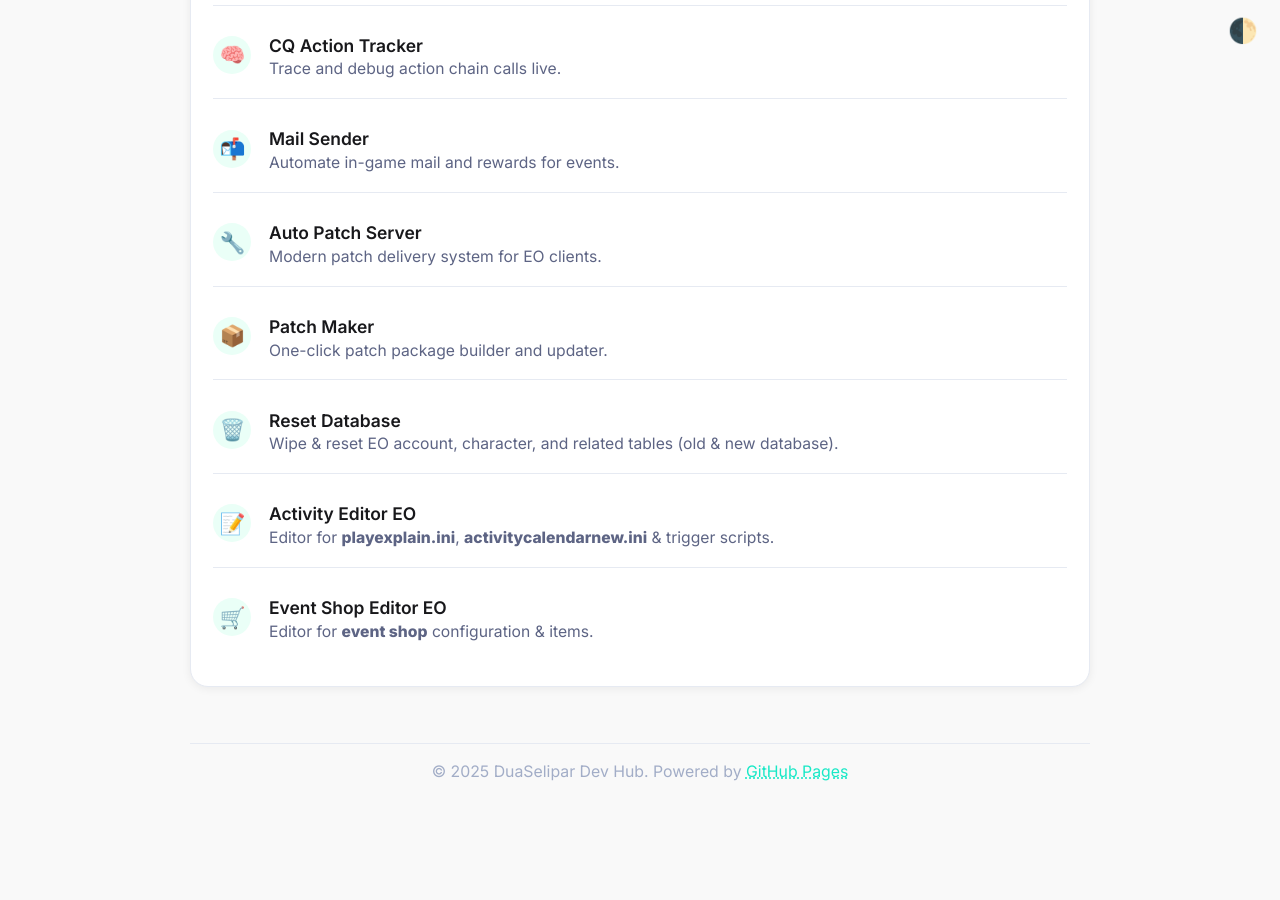
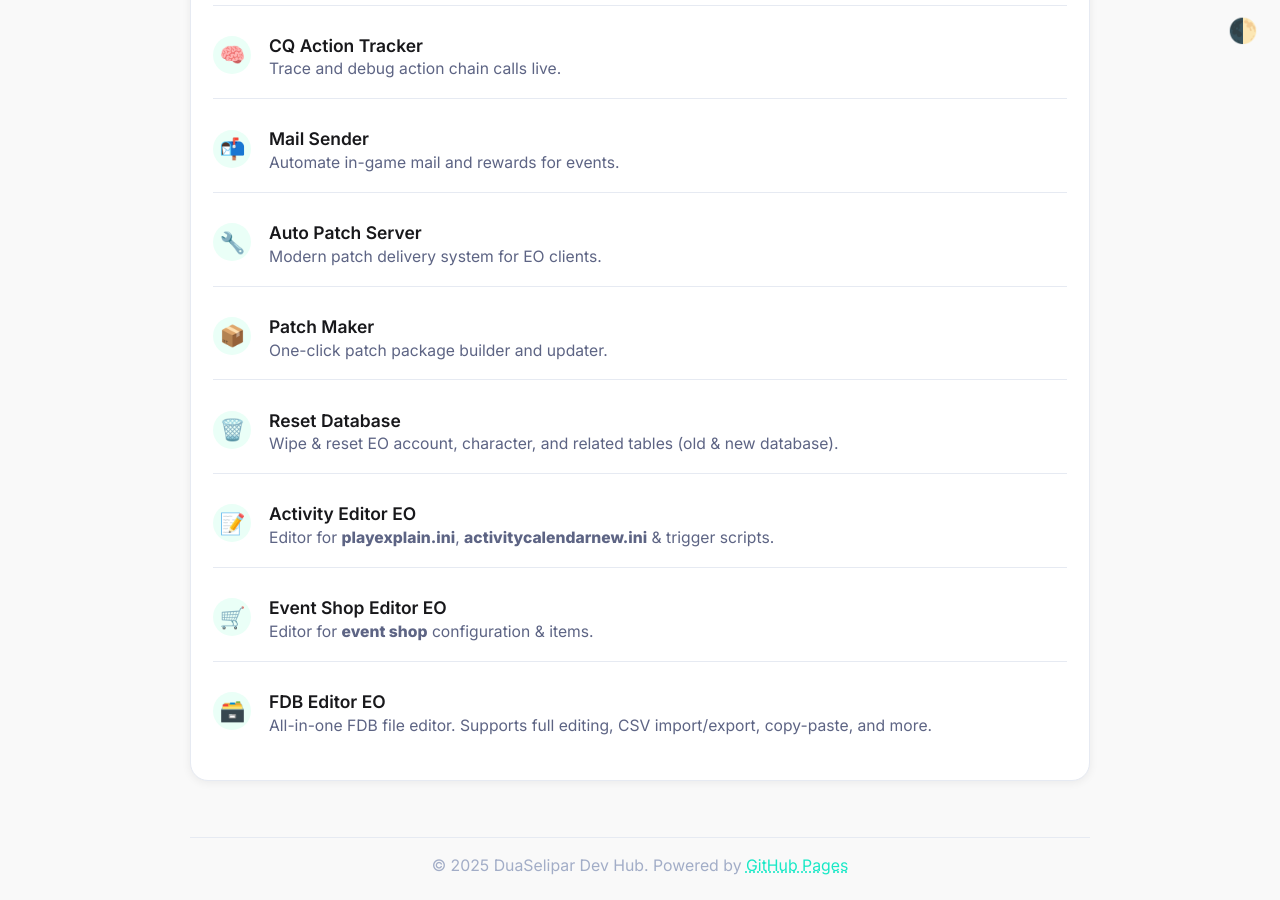
Before and after one commit to duaselipar/duaselipar.github.io, a Jekyll site: the page built from index.md, in a window 1280 px wide and 900 px high, scrolled down 1150 px. Built offline with Jekyll 4.4.1, drawn with Linux system fonts in a browser that asks for light colours; before the commit the page ends 1956 px from its top, so only the background shows below that.

Commit message:
Updated content

```diff
--- a/index.md
+++ b/index.md
@@ -264,6 +264,15 @@ title: DuaSelipar Dev Hub
   </div>
 </li>
 
+<li>
+  <div class="icon">🗃️</div>
+  <div class="desc-group">
+    <a class="label" href="https://github.com/duaselipar/FDBEditorEO" target="_blank">FDB Editor EO</a>
+    <div class="desc">
+      All-in-one FDB file editor. Supports full editing, CSV import/export, copy-paste, and more.<br>
+    </div>
+  </div>
+</li>
 
   </ul>
 </section>
```
